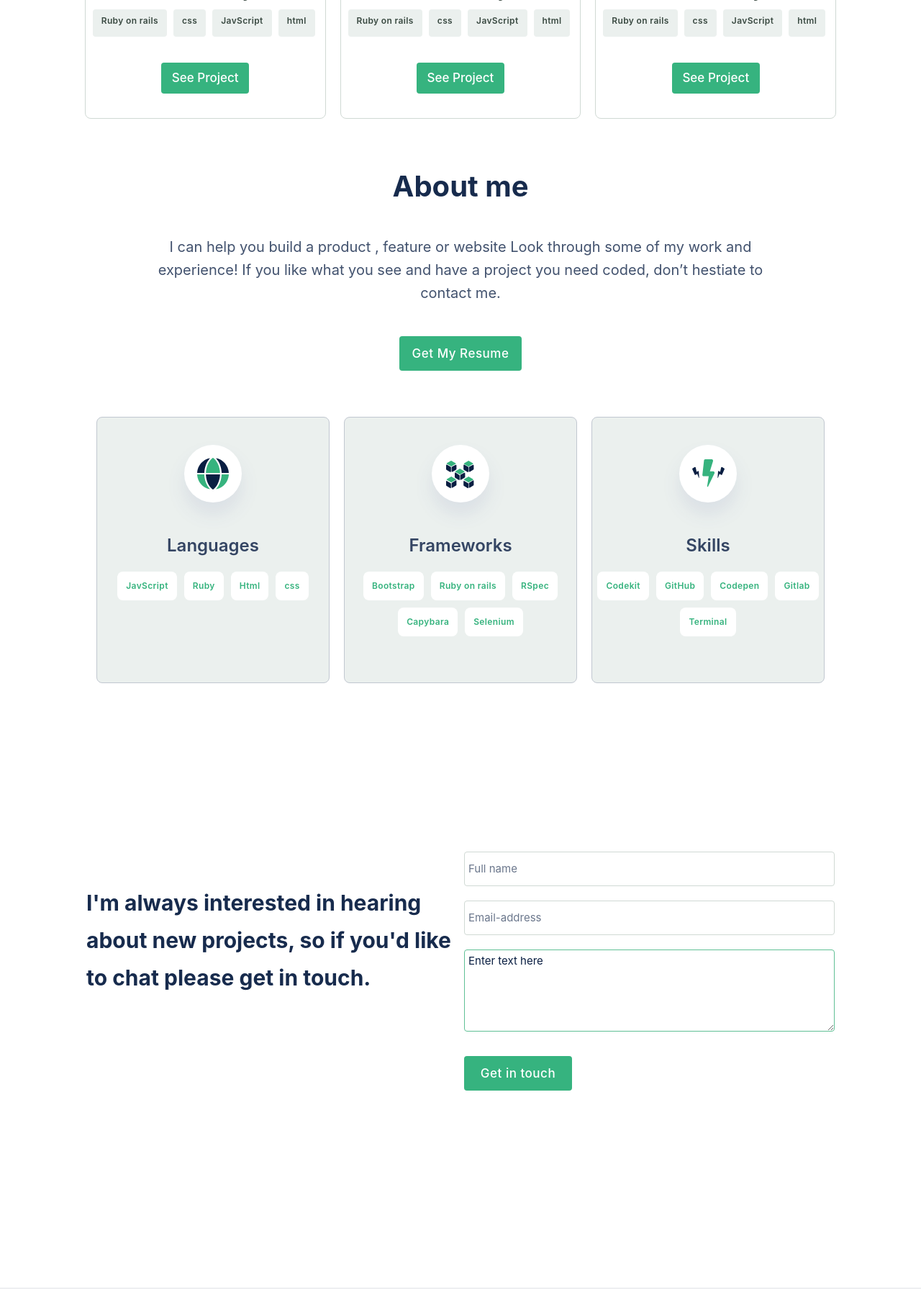
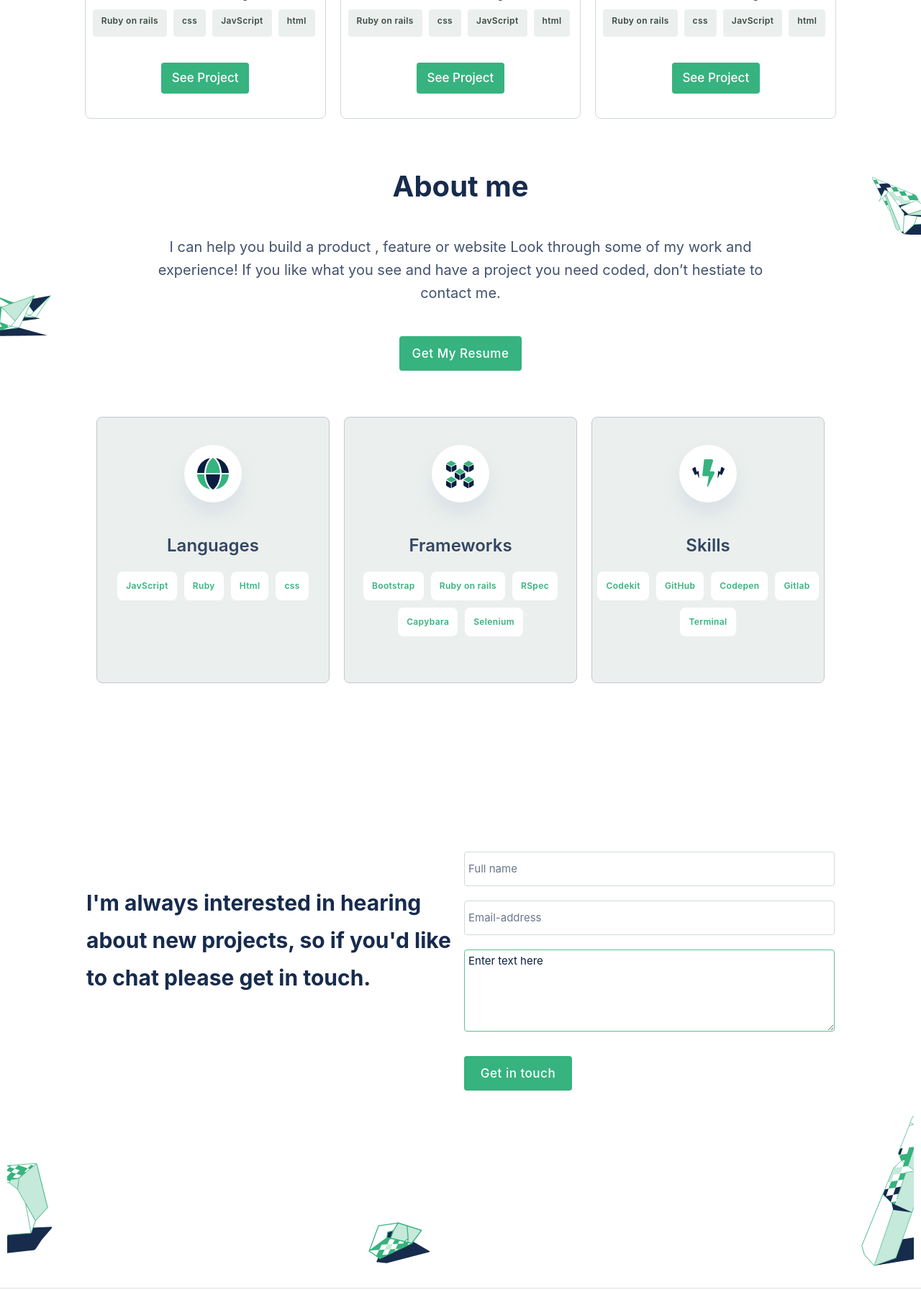
Before and after one commit to Achilles-Dev/my-portfolio-website, a website: page index.html in a window 1280 px wide. Shown: the part 1995-3787 px from the top of the page at 72% size. Drawn offline with Linux system fonts and the light colour scheme; the site is published under a folder, as on GitHub Pages, so addresses that start at the root find nothing.

Commit message:
fix background image not loading

```diff
--- a/style.css
+++ b/style.css
@@ -246,7 +246,7 @@ body {
   justify-items: center;
   width: 100%;
   height: 1625px;
-  background: url("/assets/images/Mask-Group.svg") top -30px right no-repeat;
+  background: url("assets/images/Mask-Group.svg") top -30px right no-repeat;
 }
 
 .about-title {
@@ -256,7 +256,7 @@ body {
   padding: 0 10px;
   width: 100%;
   height: 350px;
-  background: url("/assets/images/illustration-\ about\ me-\ mobile.png") bottom left no-repeat;
+  background: url("assets/images/illustration-\ about\ me-\ mobile.png") bottom left no-repeat;
 }
 
 .about-title h2 {
@@ -571,9 +571,9 @@ body {
     padding: 80px 0 0 0;
     height: auto;
     background-image:
-      url("/assets/icons/footer-left-frame.svg"),
-      url("/assets/icons/footer-right-frame.svg"),
-      url("/assets/icons/illustration-2-contact-form-desktop.svg");
+      url("assets/icons/footer-left-frame.svg"),
+      url("assets/icons/footer-right-frame.svg"),
+      url("assets/icons/illustration-2-contact-form-desktop.svg");
     background-position: bottom 100px left 10px, bottom 100px right 10px, bottom 100px left 500px;
     background-size: 100px, 100px, 100px;
     background-repeat: no-repeat, no-repeat;
```
